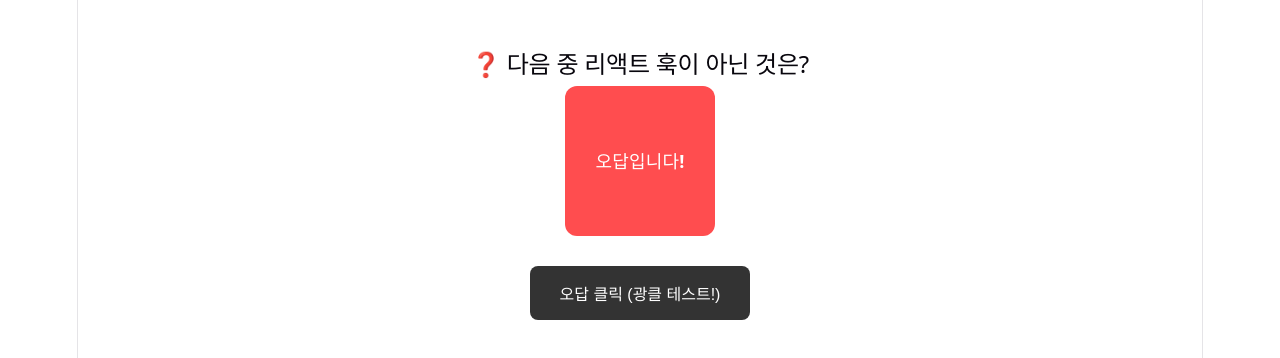
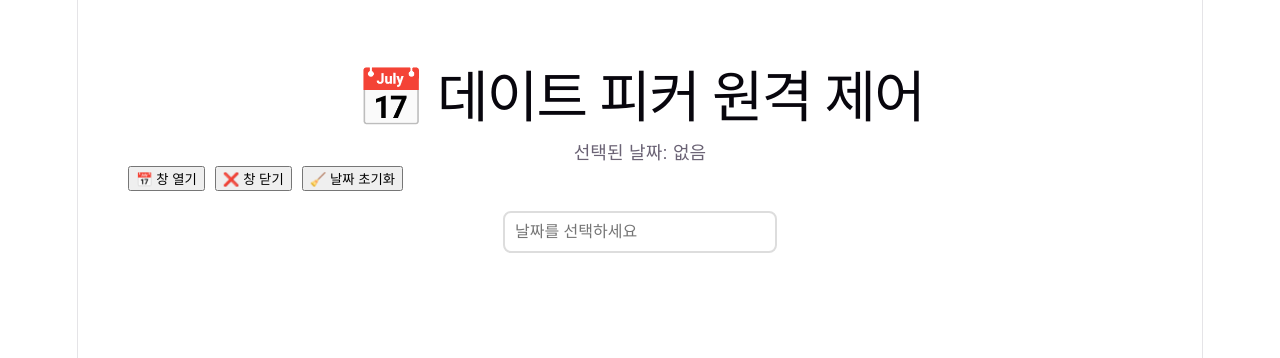
Before and after one commit to yunajoe/react-master-class-part2-inflearn, a React (Vite) app: page / in a window 1280 px wide. Shown: the top 358 px of the page. Built offline with nearby package versions, Linux system fonts and the light colour scheme.

Commit message:
guide: 명령적 API를 리액트답게 포장하는 법

```diff
--- a/package.json
+++ b/package.json
@@ -10,6 +10,7 @@
     "preview": "vite preview"
   },
   "dependencies": {
+    "flatpickr": "^4.6.13",
     "react": "^19.2.4",
     "react-dom": "^19.2.4"
   },
--- a/src/App.jsx
+++ b/src/App.jsx
@@ -1,8 +1,8 @@
 import "./App.css";
-import QuizPage from "./components/QuizPage.jsx";
+import FlatPickerWrapper from "./components/FlatPickerWrapper";
 
 function App() {
-  return <QuizPage />;
+  return <FlatPickerWrapper />;
 }
 
 export default App;
--- /dev/null
+++ b/src/components/FlatPicker.jsx
@@ -0,0 +1,65 @@
+import flatpickr from "flatpickr";
+import "flatpickr/dist/flatpickr.min.css"; // 날짜창 스타일 시트 필수
+
+import { useEffect, useImperativeHandle, useRef } from "react";
+function FlatPicker({ ref, onChange, ...rest }) {
+  // 1. 실제 DOM 인풋을 가리킬 참조 (라이브러리가 달라붙을 지점)
+  const inputRef = useRef();
+
+  // 2. 라이브러리 인스턴스를 보관할 참조 (명령을 내릴 실체)
+  const fp = useRef();
+
+  useEffect(() => {
+    fp.current = flatpickr(inputRef.current, {
+      onChange: (selectedDates, dateStr) => {
+        if (onChange) {
+          onChange(dateStr);
+        }
+      },
+    });
+
+    return () => {
+      if (fp.current) {
+        fp.current.destroy();
+      }
+    };
+  }, [onChange]);
+
+  useImperativeHandle(
+    ref,
+    () => ({
+      openPicker: () => {
+        if (fp.current) {
+          fp.current.open();
+        }
+      },
+      closePicker: () => {
+        if (fp.current) {
+          fp.current.close();
+        }
+      },
+      clearDate: () => {
+        if (fp.current) {
+          fp.current.clear();
+        }
+      },
+    }),
+    [],
+  );
+  return (
+    <input
+      ref={inputRef}
+      type="text"
+      placeholder="날짜를 선택하세요"
+      style={{
+        padding: "10px",
+        borderRadius: "8px",
+        border: "2px solid #ddd",
+        width: "250px",
+        fontSize: "16px",
+      }}
+    />
+  );
+}
+
+export default FlatPicker;
--- /dev/null
+++ b/src/components/FlatPickerWrapper.jsx
@@ -0,0 +1,34 @@
+import { useRef, useState } from "react";
+import FlatPicker from "./FlatPicker";
+
+function FlatPickerWrapper() {
+  const datePickerRef = useRef();
+  const [selectedDate, setSelectedDate] = useState("");
+
+  return (
+    <div style={{ padding: "50px", fontFamily: "sans-serif" }}>
+      <h1>📅 데이트 피커 원격 제어</h1>
+      <p>
+        선택된 날짜: <strong>{selectedDate || "없음"}</strong>
+      </p>
+
+      <div style={{ display: "flex", gap: "10px", marginBottom: "20px" }}>
+        <button onClick={() => datePickerRef.current.openPicker()}>
+          📅 창 열기
+        </button>
+        <button onClick={() => datePickerRef.current.closePicker()}>
+          ❌ 창 닫기
+        </button>
+        <button onClick={() => datePickerRef.current.clearDate()}>
+          🧹 날짜 초기화
+        </button>
+      </div>
+      <FlatPicker
+        ref={datePickerRef}
+        onChange={(date) => setSelectedDate(date)}
+      />
+    </div>
+  );
+}
+
+export default FlatPickerWrapper;
```
Also changed, not shown: 1 other file (tests, documents, lock files or other folders).
